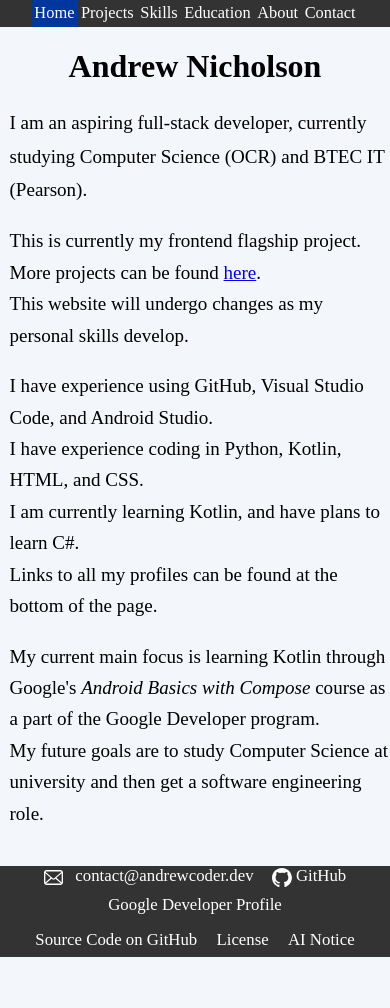
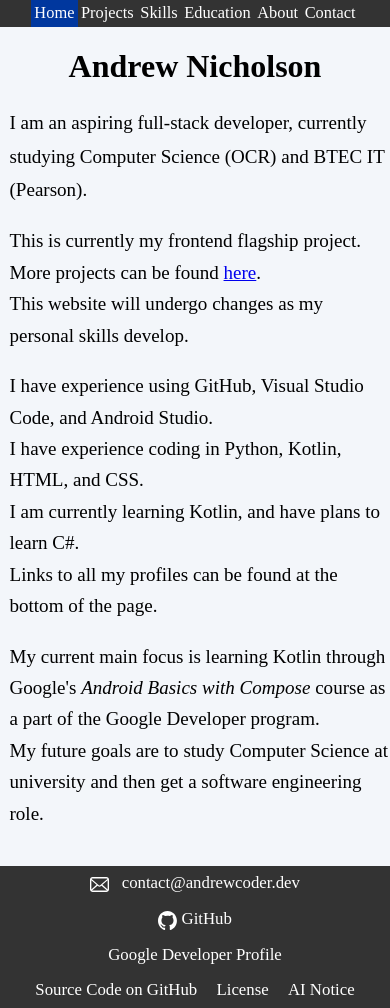
Before and after one commit to Andrew-Dev-Coder/Portfolio, a Jekyll site: the page built from index.html, in a window 390 px wide. Built offline with Jekyll 4.4.1, drawn with Linux system fonts in a browser that asks for light colours; before the commit the page ends 957 px from its top, so only the background shows below that.

Commit message:
Update style.css

```diff
--- a/CSS/style.css
+++ b/CSS/style.css
@@ -45,7 +45,6 @@ This is the main CSS file that will be applied to all pages
     background-color: #111111;
     opacity: 0.8;
 }
-/* END OF NAVBAR STYLING */
 
 /* START OF FOOTER STYLING */
 footer{
@@ -90,10 +89,6 @@ footer a{
         padding: 24px;
     }
 }
-
-/* END FOOTER STYLING*/
-
-/* START OF MAIN STYLING */
 
 /* START ALL ELEMENTS */
 html, body{
@@ -240,6 +235,10 @@ a:hover{
         border-bottom: 0.3em black solid;
         border-right: 0;
     }
+
+    footer section a {
+        display: block;
+    }
 }
 /* END RESPONSIVE */
 /* END STYLING */
```
